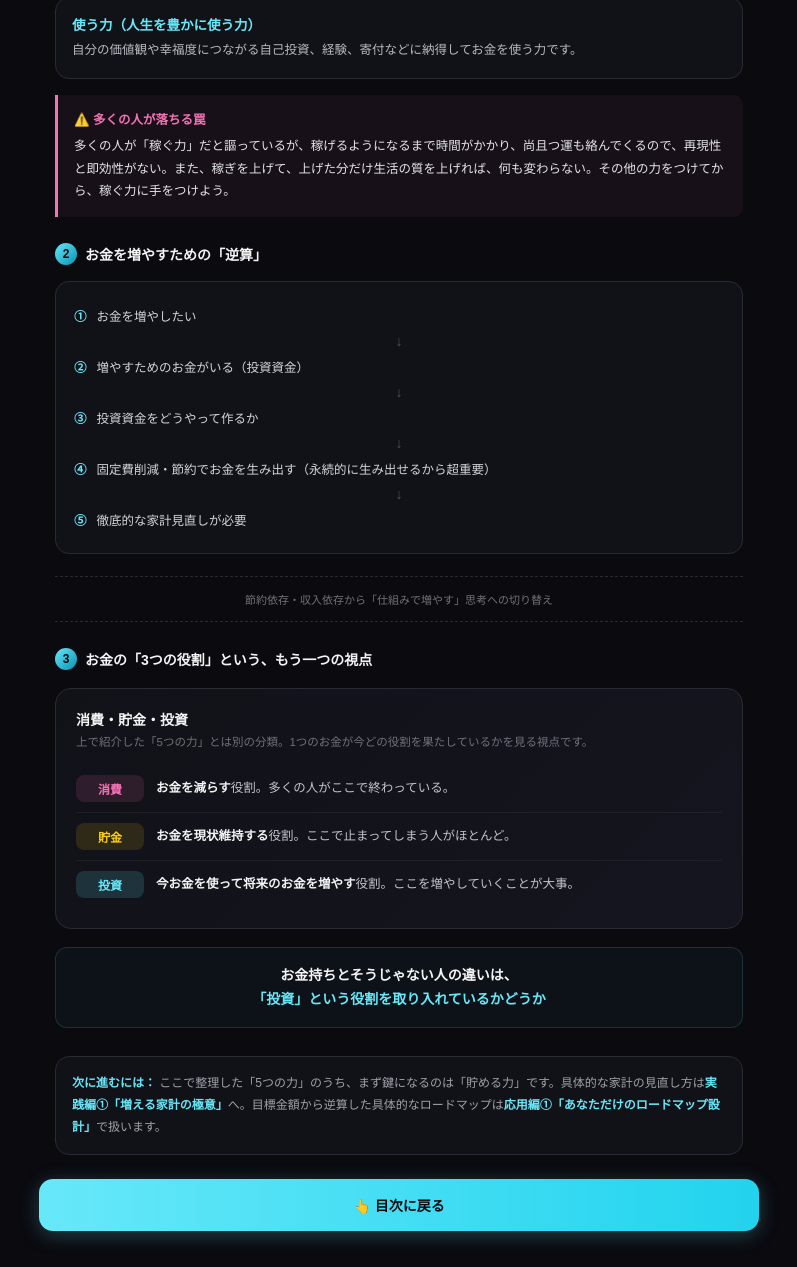
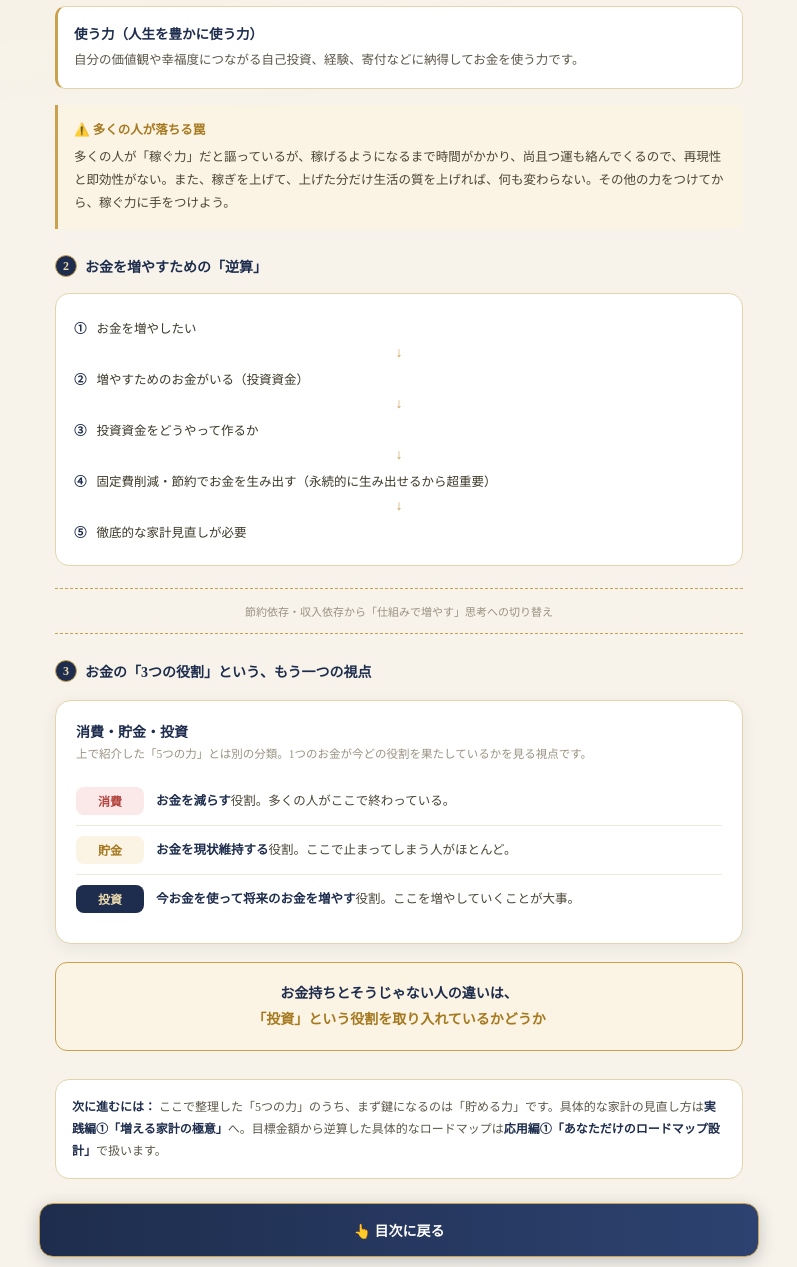
Before and after one commit to sota-toushilife/GROW, a plain HTML site: page kiso-1.html in a window 1280 px wide. Shown: the part 933-2200 px from the top of the page, without its empty margins (241-1038 px from the left). Drawn offline with Linux system fonts and the light colour scheme.

Commit message:
デザイン刷新: 白×紺×ゴールド基調、本が開くギミック追加

```diff
--- a/kiso-1.html
+++ b/kiso-1.html
@@ -6,112 +6,111 @@
 <title>①お金が増える本質 - GROW</title>
 <style>
   *{margin:0;padding:0;box-sizing:border-box;}
-  body{font-family:'Hiragino Sans',sans-serif;background:#0a0a0f;color:#e5e5e5;min-height:100vh;padding-bottom:40px;}
+  html,body{background:#f7f3ea;}
+  body{
+    font-family:'Hiragino Mincho ProN','Hiragino Sans',serif;color:#1e2d4d;
+    min-height:100vh;padding-bottom:40px;
+    background:
+      radial-gradient(circle at 15% 0%, rgba(201,162,80,.08), transparent 45%),
+      #f7f3ea;
+  }
 
-  .back-nav{padding:14px 16px;background:#111118;border-bottom:1px solid #2a2a35;}
-  .back-nav a{color:#67e8f9;font-size:13px;font-weight:700;text-decoration:none;}
+  .back-nav{padding:14px 16px;background:#fff;border-bottom:1px solid #e3d4ad;}
+  .back-nav a{color:#1e2d4d;font-size:13px;font-weight:700;text-decoration:none;}
 
-  .hero{position:relative;background:#0a0a0f;color:#fff;padding:36px 20px 30px;text-align:center;overflow:hidden;border-bottom:1px solid #2a2a35;}
-  .hero::before{
-    content:'';position:absolute;inset:-40%;
-    background:radial-gradient(circle at 30% 30%, rgba(103,232,249,.18), transparent 60%);
-    animation:spin 14s linear infinite;
+  .hero{
+    position:relative;background:#1e2d4d;color:#fff;padding:36px 20px 30px;text-align:center;
+    border-bottom:3px solid #c9a250;
   }
-  @keyframes spin{from{transform:rotate(0deg);}to{transform:rotate(360deg);}}
-  .hero-inner{position:relative;z-index:2;}
   .chapter-badge{
     display:inline-block;font-size:11px;font-weight:700;letter-spacing:.08em;
-    color:#67e8f9;border:1px solid rgba(103,232,249,.4);padding:4px 14px;border-radius:99px;
-    margin-bottom:14px;background:rgba(103,232,249,.06);
+    color:#1e2d4d;background:#e9d9ad;padding:4px 16px;border-radius:99px;margin-bottom:14px;
   }
-  .hero h1{font-size:21px;font-weight:900;line-height:1.5;margin-bottom:10px;
-    background:linear-gradient(90deg,#fff,#a5f3fc);-webkit-background-clip:text;background-clip:text;color:transparent;}
-  .hero p{font-size:13px;color:#a1a1aa;line-height:1.7;}
+  .hero h1{font-size:22px;font-weight:900;line-height:1.6;margin-bottom:10px;color:#fff;}
+  .hero p{font-size:12.5px;color:#cdd3e0;line-height:1.7;}
 
   .section-wrap{padding:22px 16px 0;max-width:720px;margin:0 auto;}
 
   .intro-card{
-    background:#111118;border:1px solid #2a2a35;border-radius:16px;padding:20px;margin-bottom:18px;
-    box-shadow:0 0 0 1px rgba(103,232,249,.05), 0 8px 24px rgba(0,0,0,.4);
+    background:#fff;border:1px solid #e3d4ad;border-radius:14px;padding:20px;margin-bottom:18px;
+    box-shadow:0 4px 16px rgba(30,45,77,.08);
   }
-  .intro-card .q{color:#67e8f9;font-weight:900;font-size:14px;margin-bottom:10px;line-height:1.6;}
-  .intro-card p{font-size:13px;line-height:1.85;color:#d4d4d8;}
+  .intro-card .q{color:#1e2d4d;font-weight:900;font-size:14px;margin-bottom:10px;line-height:1.7;}
+  .intro-card p{font-size:13px;line-height:1.9;color:#4a4536;}
 
   .summary-box{
-    background:linear-gradient(135deg,rgba(103,232,249,.1),rgba(103,232,249,.02));
-    border:1px solid rgba(103,232,249,.3);border-radius:14px;padding:16px;margin:18px 0;
+    background:#1e2d4d;border-radius:14px;padding:16px 18px;margin:18px 0;
+    box-shadow:0 4px 16px rgba(30,45,77,.15);
   }
-  .summary-box .label{font-size:11px;font-weight:900;color:#67e8f9;letter-spacing:.05em;margin-bottom:6px;}
-  .summary-box .text{font-size:13.5px;font-weight:700;color:#f4f4f5;line-height:1.7;}
+  .summary-box .label{font-size:11px;font-weight:900;color:#c9a250;letter-spacing:.08em;margin-bottom:6px;}
+  .summary-box .text{font-size:13.5px;font-weight:700;color:#fff;line-height:1.8;}
 
-  .section-title{font-size:14px;font-weight:900;color:#f4f4f5;margin:26px 0 12px;display:flex;align-items:center;gap:8px;}
+  .section-title{font-size:14px;font-weight:900;color:#1e2d4d;margin:26px 0 12px;display:flex;align-items:center;gap:8px;}
   .section-title .num{
-    width:22px;height:22px;border-radius:50%;background:linear-gradient(135deg,#67e8f9,#0891b2);
-    color:#0a0a0f;font-size:12px;font-weight:900;display:flex;align-items:center;justify-content:center;flex-shrink:0;
+    width:22px;height:22px;border-radius:50%;background:#1e2d4d;border:1px solid #c9a250;
+    color:#e9d9ad;font-size:12px;font-weight:900;display:flex;align-items:center;justify-content:center;flex-shrink:0;
   }
 
   .power-card{
-    background:#111118;border:1px solid #2a2a35;border-radius:14px;padding:16px;margin-bottom:10px;
-    transition:border-color .2s;
+    background:#fff;border:1px solid #e3d4ad;border-left:3px solid #c9a250;border-radius:10px;
+    padding:16px;margin-bottom:10px;
   }
-  .power-card .p-title{font-size:13.5px;font-weight:900;color:#67e8f9;margin-bottom:6px;}
-  .power-card .p-desc{font-size:12.5px;line-height:1.75;color:#b8b8c0;}
+  .power-card .p-title{font-size:13.5px;font-weight:900;color:#1e2d4d;margin-bottom:6px;}
+  .power-card .p-desc{font-size:12.5px;line-height:1.8;color:#5c5748;}
 
   .warn-box{
-    background:rgba(244,114,182,.06);border-left:3px solid #f472b6;border-radius:0 10px 10px 0;
-    padding:14px 16px;margin:16px 0;font-size:12.5px;line-height:1.8;color:#e4e4e7;
+    background:#fbf3e3;border-left:3px solid #c9a250;border-radius:0 10px 10px 0;
+    padding:14px 16px;margin:16px 0;font-size:12.5px;line-height:1.85;color:#4a4536;
   }
-  .warn-box .w-label{font-weight:900;color:#f472b6;margin-bottom:4px;display:block;}
+  .warn-box .w-label{font-weight:900;color:#a5791f;margin-bottom:4px;display:block;}
 
   .flow-box{
-    background:#111118;border:1px solid #2a2a35;border-radius:14px;padding:18px;margin:16px 0;
+    background:#fff;border:1px solid #e3d4ad;border-radius:14px;padding:18px;margin:16px 0;
   }
-  .flow-step{display:flex;align-items:center;gap:10px;font-size:12.5px;color:#d4d4d8;padding:6px 0;}
-  .flow-step .fn{color:#67e8f9;font-weight:900;flex-shrink:0;}
-  .flow-arrow{text-align:center;color:#52525b;font-size:14px;padding:2px 0;}
+  .flow-step{display:flex;align-items:center;gap:10px;font-size:12.5px;color:#3c3828;padding:6px 0;}
+  .flow-step .fn{color:#1e2d4d;font-weight:900;flex-shrink:0;}
+  .flow-arrow{text-align:center;color:#c9a250;font-size:14px;padding:2px 0;}
 
   .divider-note{
-    text-align:center;font-size:11px;color:#71717a;margin:22px 0;padding:14px 0;
-    border-top:1px dashed #2a2a35;border-bottom:1px dashed #2a2a35;
+    text-align:center;font-size:11px;color:#9a9282;margin:22px 0;padding:14px 0;
+    border-top:1px dashed #c9a250;border-bottom:1px dashed #c9a250;
   }
 
   .role-card{
-    background:linear-gradient(135deg,#111118,#15151f);border:1px solid #2a2a35;border-radius:16px;
-    padding:20px;margin:18px 0;
+    background:#fff;border:1px solid #e3d4ad;border-radius:16px;padding:20px;margin:18px 0;
+    box-shadow:0 4px 16px rgba(30,45,77,.07);
   }
-  .role-card .r-title{font-size:14px;font-weight:900;color:#f4f4f5;margin-bottom:4px;}
-  .role-card .r-sub{font-size:11.5px;color:#71717a;margin-bottom:16px;}
-  .role-row{display:flex;align-items:center;gap:12px;padding:10px 0;border-bottom:1px solid #1f1f28;}
+  .role-card .r-title{font-size:14px;font-weight:900;color:#1e2d4d;margin-bottom:4px;}
+  .role-card .r-sub{font-size:11.5px;color:#9a9282;margin-bottom:16px;}
+  .role-row{display:flex;align-items:center;gap:12px;padding:10px 0;border-bottom:1px solid #f0e9d6;}
   .role-row:last-child{border-bottom:none;}
   .role-pill{
     flex-shrink:0;width:68px;text-align:center;font-size:12px;font-weight:900;padding:5px 0;border-radius:8px;
   }
-  .role-pill.consume{background:rgba(244,114,182,.12);color:#f472b6;}
-  .role-pill.save{background:rgba(250,204,21,.12);color:#facc15;}
-  .role-pill.invest{background:rgba(103,232,249,.15);color:#67e8f9;}
-  .role-desc{font-size:12.5px;color:#c4c4cc;line-height:1.6;}
-  .role-desc b{color:#f4f4f5;}
+  .role-pill.consume{background:#fbe9e9;color:#b3463f;}
+  .role-pill.save{background:#fbf3e3;color:#a5791f;}
+  .role-pill.invest{background:#1e2d4d;color:#e9d9ad;}
+  .role-desc{font-size:12.5px;color:#4a4536;line-height:1.7;}
+  .role-desc b{color:#1e2d4d;}
 
   .key-line{
-    text-align:center;font-size:14px;font-weight:900;color:#f4f4f5;margin:18px 0;line-height:1.7;
-    padding:16px;background:rgba(103,232,249,.04);border-radius:12px;border:1px solid rgba(103,232,249,.15);
+    text-align:center;font-size:14px;font-weight:900;color:#1e2d4d;margin:18px 0;line-height:1.8;
+    padding:18px;background:#fbf3e3;border-radius:12px;border:1px solid #c9a250;
   }
-  .key-line .hl{color:#67e8f9;}
+  .key-line .hl{color:#a5791f;}
 
   .next-box{
-    margin-top:28px;background:#111118;border:1px solid #2a2a35;border-radius:14px;padding:16px;
-    font-size:12px;color:#a1a1aa;line-height:1.8;
+    margin-top:28px;background:#fff;border:1px solid #e3d4ad;border-radius:14px;padding:16px;
+    font-size:12px;color:#5c5748;line-height:1.85;
   }
-  .next-box b{color:#67e8f9;}
+  .next-box b{color:#1e2d4d;}
 
   .nav-btn{
     display:block;margin:24px 16px 0;max-width:720px;margin-left:auto;margin-right:auto;
-    color:#0a0a0f;font-size:14px;font-weight:900;text-align:center;padding:16px;border-radius:14px;
-    text-decoration:none;background:linear-gradient(90deg,#67e8f9,#22d3ee);
-    box-shadow:0 4px 20px rgba(103,232,249,.25);
+    color:#fff;font-size:14px;font-weight:900;text-align:center;padding:16px;border-radius:14px;
+    text-decoration:none;background:linear-gradient(90deg,#1e2d4d,#2d4270);
+    box-shadow:0 4px 16px rgba(30,45,77,.25);border:1px solid #c9a250;
   }
-  .sub-nav{text-align:center;margin-top:14px;}
-  .sub-nav a{color:#71717a;font-size:12px;text-decoration:none;}
 </style>
 </head>
 <body>
@@ -119,11 +118,9 @@
 <div class="back-nav"><a href="index.html">← GROW 目次に戻る</a></div>
 
 <div class="hero">
-  <div class="hero-inner">
-    <div class="chapter-badge">📗 基礎編 ①</div>
-    <h1>お金が増える本質</h1>
-    <p>資産形成初心者が最初に身につけるべき「考え方」の土台</p>
-  </div>
+  <div class="chapter-badge">📗 基礎編 ①</div>
+  <h1>お金が増える本質</h1>
+  <p>資産形成初心者が最初に身につけるべき「考え方」の土台</p>
 </div>
 
 <div class="section-wrap">
```
